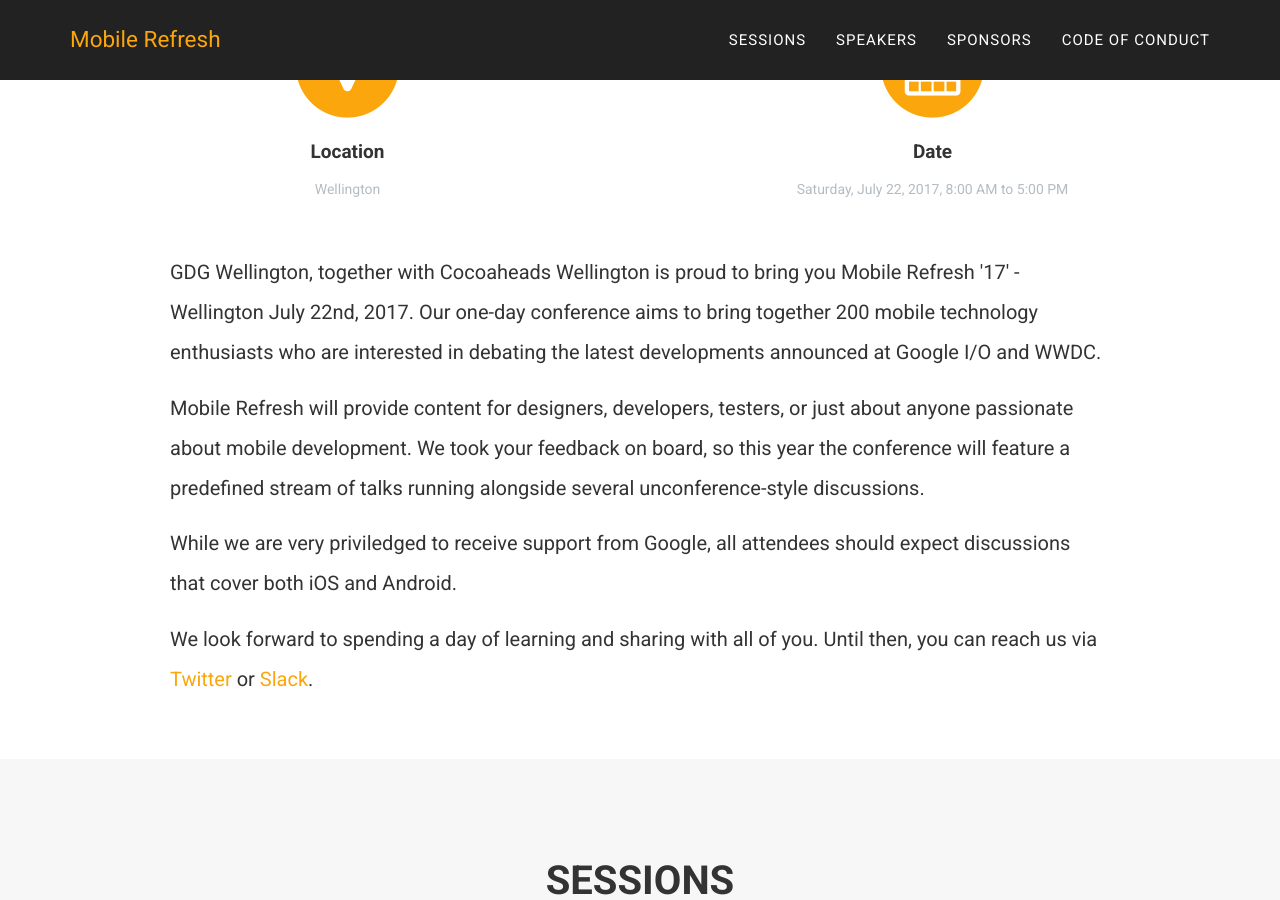
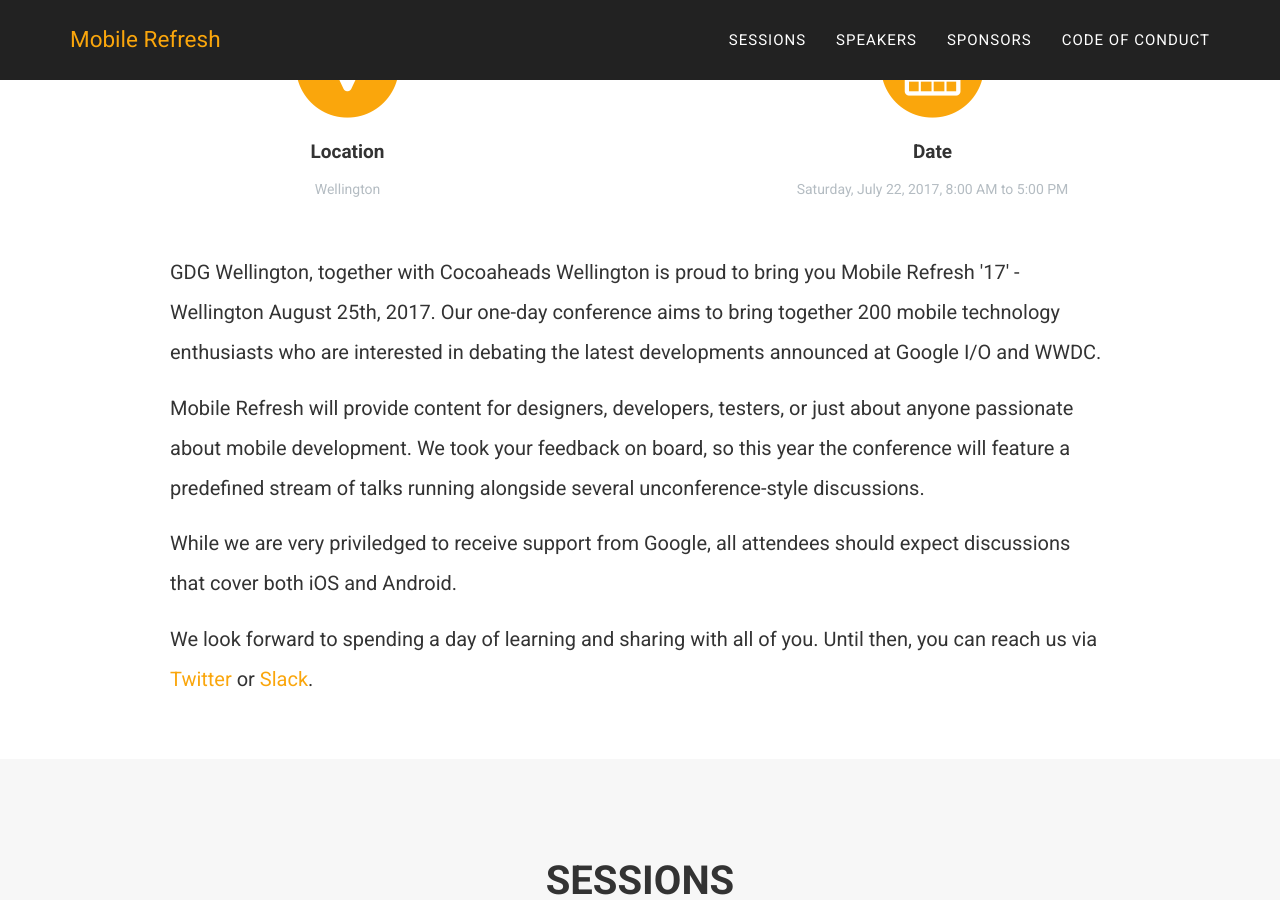
Before and after one commit to MostafaGazar/MostafaGazar.github.io, a Jekyll site: the page built from index.html, in a window 1280 px wide and 900 px high, scrolled down 774 px. Built offline with Jekyll 4.4.1, drawn with Linux system fonts in a browser that asks for light colours; some web fonts are replaced.

Commit message:
Update event date

```diff
--- a/_includes/home.html
+++ b/_includes/home.html
@@ -29,7 +29,7 @@
             </div>
 
             <p class="long-text-extra-padding">
-              GDG Wellington, together with Cocoaheads Wellington is proud to bring you Mobile Refresh '17' - Wellington July 22nd, 2017. Our one-day conference aims to bring together 200 mobile technology enthusiasts who are interested in debating the latest developments announced at Google I/O and WWDC.
+              GDG Wellington, together with Cocoaheads Wellington is proud to bring you Mobile Refresh '17' - Wellington August 25th, 2017. Our one-day conference aims to bring together 200 mobile technology enthusiasts who are interested in debating the latest developments announced at Google I/O and WWDC.
             </p>
             <p class="long-text">
               Mobile Refresh will provide content for designers, developers, testers, or just about anyone passionate about mobile development. We took your feedback on board, so this year the conference will feature a predefined stream of talks running alongside several unconference-style discussions.
```
